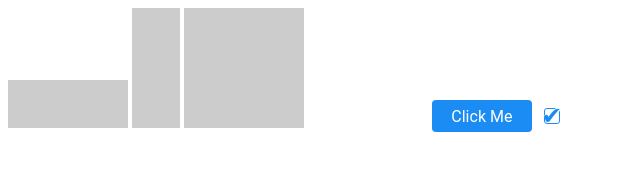
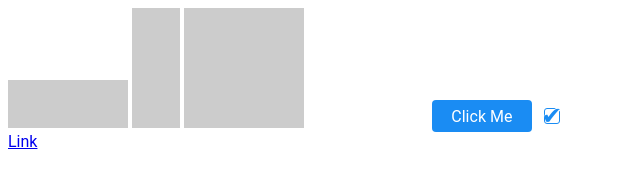
Before and after one commit to samthor/rippleJS, a website: page test.html in a window 1280 px wide. Shown: the full height of the page, 0-640 px from the left. Drawn offline with Linux system fonts and the light colour scheme.

Commit message:
test links

```diff
--- a/test.html
+++ b/test.html
@@ -102,6 +102,10 @@
   z-index: -10;
 }
 
+a.rippleJS {
+  position: relative;
+}
+
   </style>
 </head>
 <body>
@@ -132,6 +136,8 @@
   <link class="rippleJS fill" />
 </label>
 
+<a href="#test" class="rippleJS">Link</a>
+
 <script src="ripple.js"></script>
 </body>
 </html>
```
